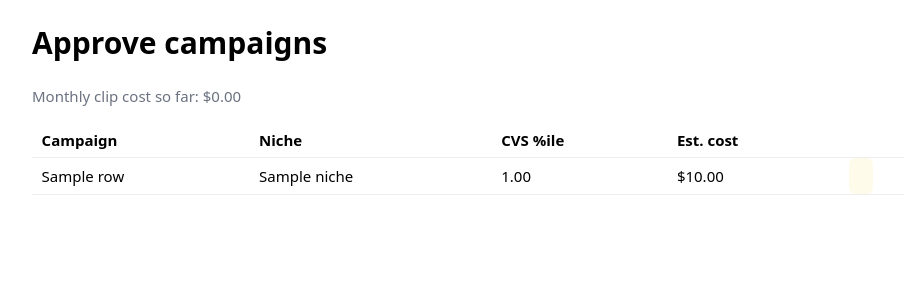
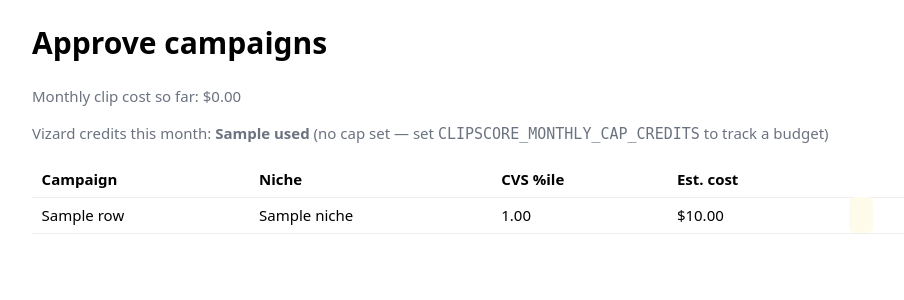
Before and after one commit to slukehart/clip-content-gen, a FastAPI app: template src/clipscore/web/templates/approval.html in a window 1280 px wide. Shown: the part 55-355 px from the top of the page, without its empty margins (158-1062 px from the left). Run offline with FastAPI, Linux system fonts and the light colour scheme; the template is opened without the code that fills it: most values are stand-ins (such as "Sample title", 1, 10 or a date in 2020).

Commit message:
feat: monthly credit used-vs-cap readout on the review dashboard
Surfaces month_credits_used (B5 real credits_used accounting) against
CLIPSCORE_MONTHLY_CAP_CREDITS on the approval page: used/cap/remaining +
a progress bar that turns amber at 75% and red at 90%. Uncapped shows
usage only with a hint to set the cap.

Co-Authored-By: Claude Opus 4.8 (1M context) <noreply@anthropic.com>
Claude-Session: https://claude.ai/code/session_01Er7J53vv14JeaMTmPvxjcE

```diff
--- a/src/clipscore/web/app.py
+++ b/src/clipscore/web/app.py
@@ -47,6 +47,7 @@ def create_app(settings: Settings | None = None) -> FastAPI:
         return templates.TemplateResponse(request, "approval.html", {
             "rows": queries.approval_rows(db, settings),
             "monthly_cost": queries.monthly_cost_usd(db),
+            "credits": queries.monthly_credit_status(db, settings),
         })
 
     @app.post("/clip/{campaign_id}", response_class=HTMLResponse)
--- a/src/clipscore/web/templates/approval.html
+++ b/src/clipscore/web/templates/approval.html
@@ -3,6 +3,35 @@
 {% block body %}
 <h1>Approve campaigns</h1>
 <p class="muted">Monthly clip cost so far: ${{ "%.2f"|format(monthly_cost) }}</p>
+<div class="credits">
+  {% if credits.cap > 0 %}
+    <p class="muted">Vizard credits this month:
+      <strong>{{ credits.used }} / {{ credits.cap }}</strong>
+      ({{ "%.0f"|format(credits.pct) }}%) — {{ credits.remaining }} left</p>
+    <div class="credit-bar" role="progressbar"
+         aria-valuenow="{{ "%.0f"|format(credits.pct) }}" aria-valuemin="0" aria-valuemax="100"
+         aria-label="Vizard credits used this month">
+      <div class="credit-bar-fill{% if credits.pct >= 90 %} danger{% elif credits.pct >= 75 %} warn{% endif %}"
+           style="width: {{ "%.1f"|format(credits.pct) }}%"></div>
+    </div>
+  {% else %}
+    <p class="muted">Vizard credits this month: <strong>{{ credits.used }}</strong>
+      (no cap set — set <code>CLIPSCORE_MONTHLY_CAP_CREDITS</code> to track a budget)</p>
+  {% endif %}
+</div>
+<style>
+  .credits { margin: 0 0 1rem; }
+  .credit-bar { height: 8px; max-width: 320px; background: #e6ecee; border-radius: 6px; overflow: hidden; }
+  .credit-bar-fill { height: 100%; background: #0e8f85; border-radius: 6px; }
+  .credit-bar-fill.warn { background: #b26a00; }
+  .credit-bar-fill.danger { background: #c02a2a; }
+  @media (prefers-color-scheme: dark) {
+    .credit-bar { background: #222c31; }
+    .credit-bar-fill { background: #2dd4bf; }
+    .credit-bar-fill.warn { background: #eab24a; }
+    .credit-bar-fill.danger { background: #f0888a; }
+  }
+</style>
 <table>
   <tr><th>Campaign</th><th>Niche</th><th>CVS %ile</th><th>Est. cost</th><th></th></tr>
   {% for r in rows %}
```
Also changed, not shown: src/clipscore/web/queries.py (+23 -0 lines), tests/test_web_credit_status.py (added, +38 -0 lines).
